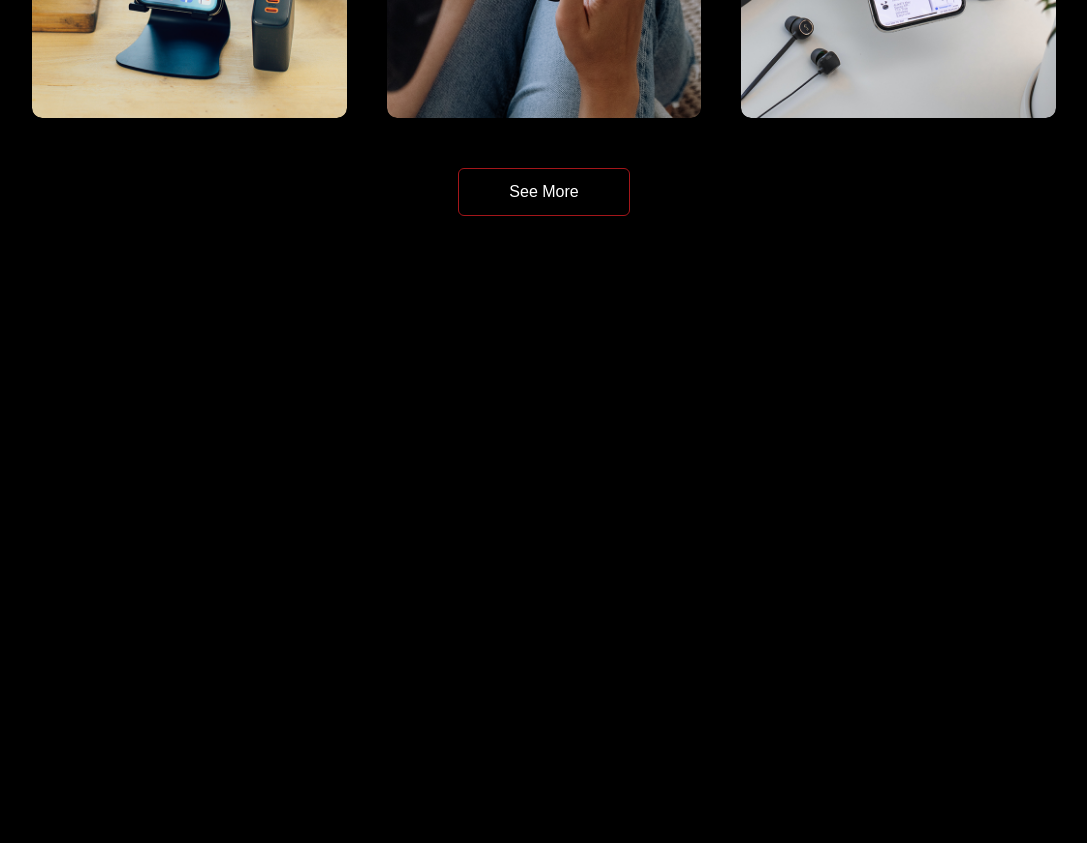
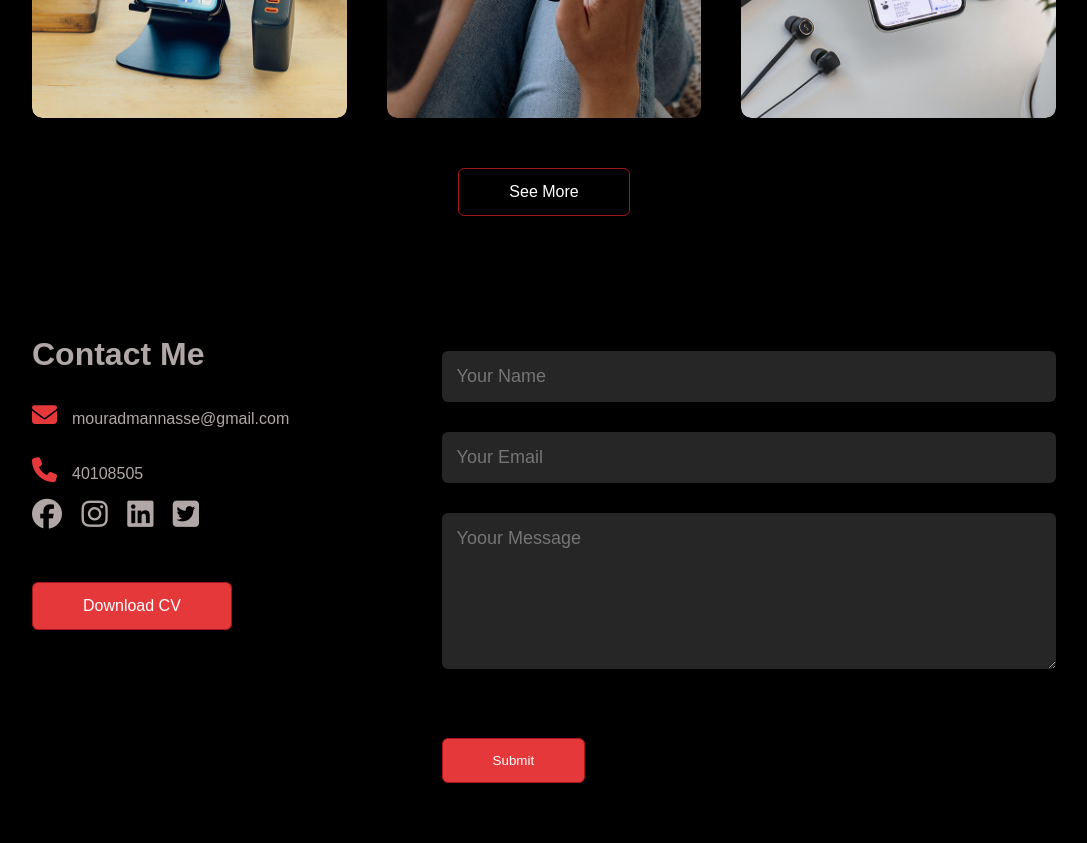
Before and after one commit to mouradmns/Portfolio.js, a plain HTML site: page index.html in a window 1280 px wide. Shown: the part 2306-3149 px from the top of the page, without its empty margins (96-1183 px from the left). Before the commit the page ends 2632 px from the top, so only its background shows below. Drawn offline with Linux system fonts and the light colour scheme.

Commit message:
added the Contact section

```diff
--- a/index.html
+++ b/index.html
@@ -149,8 +149,36 @@
             </div>
         </div>
         <a href="#" class="btn">See More</a>
-
     </div>
     </div>
+
+    <!-- --------------------Contact---------------------------- -->
+    <div id="contact">
+        <div class="container">
+            <div class="row">
+                <div class="contact-left">
+                    <h1 class="sub-title">Contact Me</h1>
+                    <p><i class="fa-solid fa-envelope"></i>mouradmannasse@gmail.com</p>
+                    <p><i class="fa-solid fa-phone"></i>40108505</p>
+                    <div class="social-icons">
+                        <a href=""><i class="fa-brands fa-facebook"></i></a>
+                        <a href=""><i class="fa-brands fa-instagram"></i></a>
+                        <a href=""><i class="fa-brands fa-linkedin"></i></a>
+                        <a href=""><i class="fa-brands fa-square-twitter"></i></a>
+                    </div>
+                    <a href="images/my-cv.pdf" download class="btn btn2">Download CV</a>
+                </div>
+                <div class="contact-right">
+                    <form >
+                        <input type="text" name="Name" placeholder="Your Name" required>
+                        <input type="email" name="Email" placeholder="Your Email" required>
+                        <textarea name="Message"  rows="6" placeholder="Yoour Message"></textarea>
+                        <button type="submit" class="btn btn2">Submit</button>
+                    </form>
+                </div>
+            </div>
+        </div>
+    </div>
+
 </body>
 </html>
--- a/style.css
+++ b/style.css
@@ -240,3 +240,63 @@ nav ul li a:hover::after{
 .btn:hover{
     background:#E5383B;
 }
+
+
+/* <!-- --------------------Contact---------------------------- --> */
+.contact-left{
+    flex-basis: 35%;
+}
+.contact-right{
+    flex-basis: 60%;
+}
+
+.contact-left p{
+    margin-top:30px ;
+}
+.contact-left p i {
+    margin-right: 15px;
+    color:#E5383B;
+    font-size: 25px;
+}
+.social-icons a {
+    margin-top: 15px;
+    text-decoration: none;
+    font-size: 30px;
+    margin-right: 15px;
+    color: #B1A7A6;
+    display: inline-block;
+    transition: transform 0.5s;
+}
+.social-icons a :hover{
+    color: #E5383B;
+    transform: translateY(-5px);
+}
+.btn.btn2{
+    display: inline-block;
+    background: #E5383B;
+    transition: background 0.5s;
+}
+.btn.btn2:hover{
+    background: #BA181B;
+}
+.contact-right form{
+    width: 100%;
+}
+
+form input, form textarea{
+    width: 100%;
+    border: 0;
+    outline: none;
+    background :#262626;
+    padding: 15px;
+    margin: 15px 0;
+    color: #fff;
+    font-size: 18px;
+    border-radius: 6px;
+}
+form.btn2{
+    padding:14px 60px;
+    font-size: 18px;
+    margin-top: 20px;
+    cursor: pointer;
+}
```
